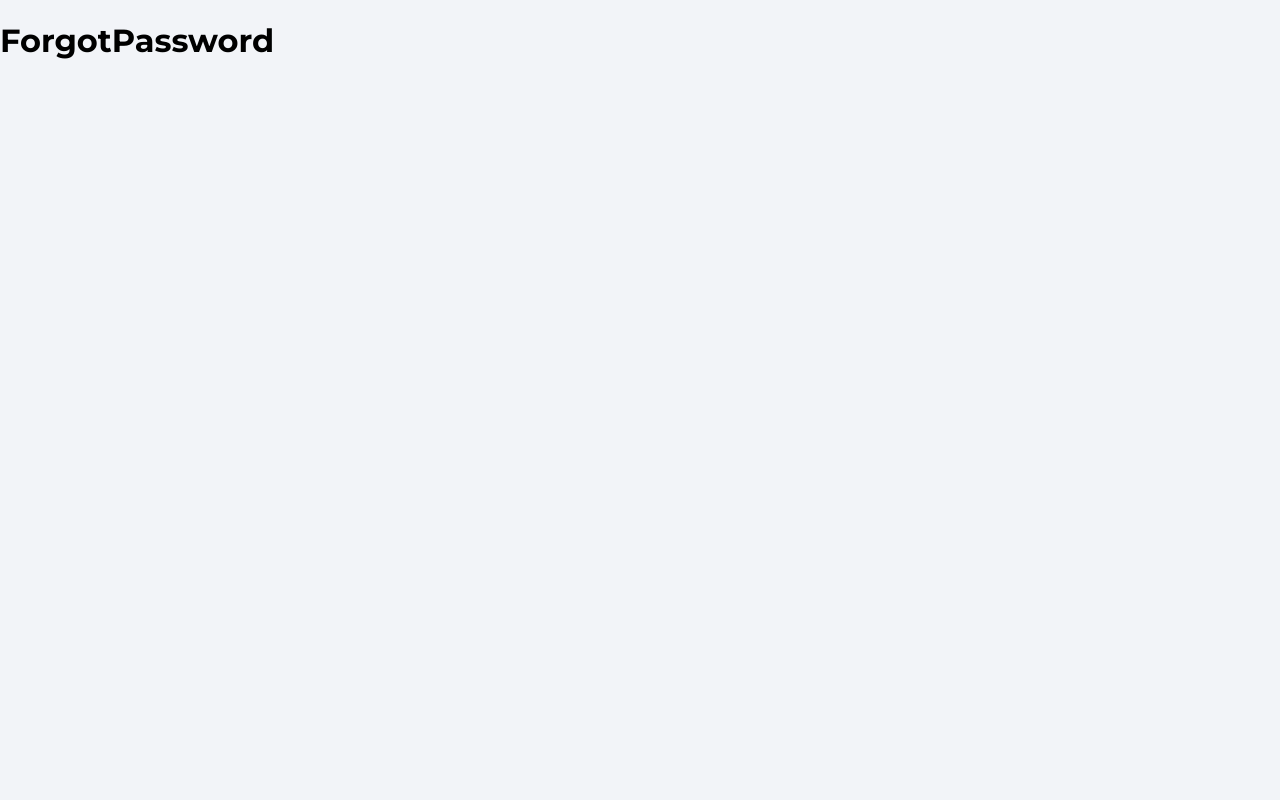
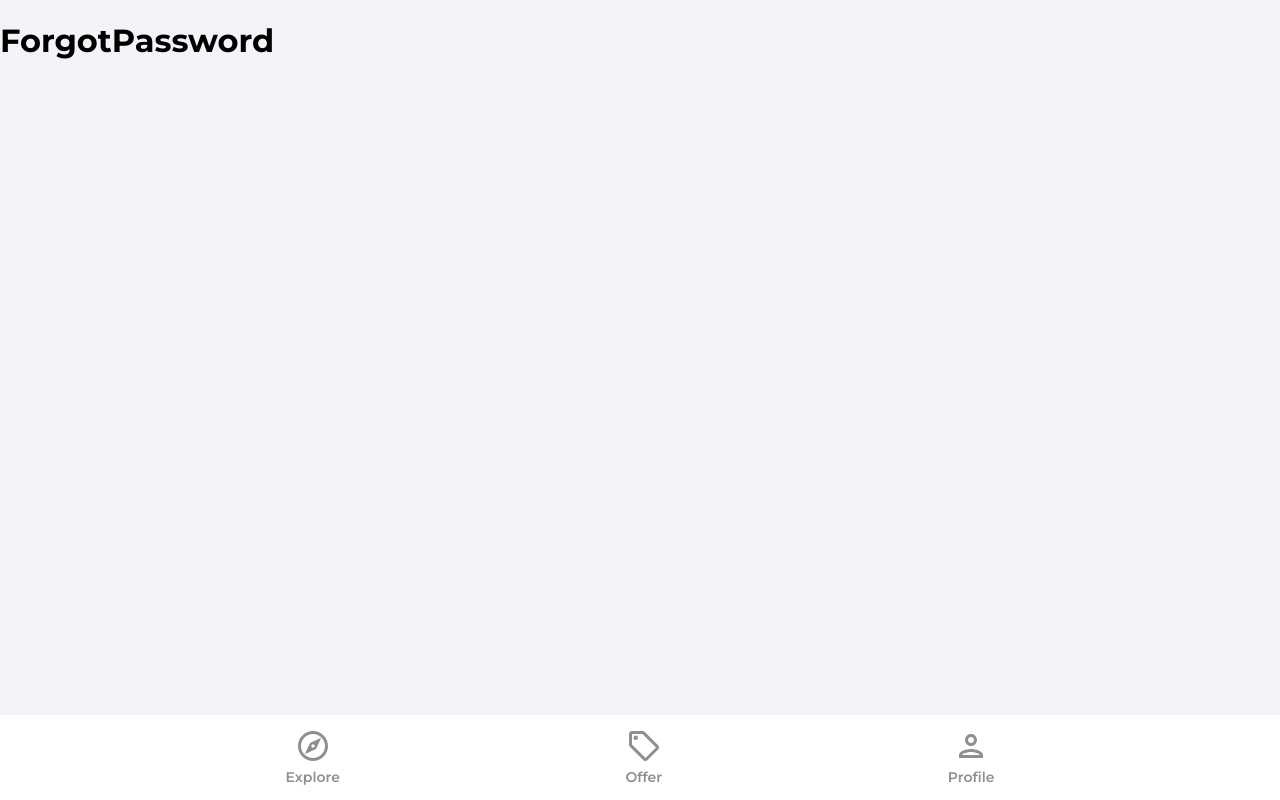
Before and after one commit to 4lexjandro/Housing-Marketplace, a React (Create React App) app: page /forgot-password in a window 1280 px wide. Built offline with nearby package versions, Linux system fonts and the light colour scheme.

Commit message:
skeleton complete of navbar at the bottom with routes operating, icons and lettering darken when clicked on as they go their route

```diff
--- a/src/App.js
+++ b/src/App.js
@@ -1,4 +1,5 @@
 import {BrowserRouter as Router, Routes, Route} from 'react-router-dom'
+import Navbar from './components/Navbar'
 import Explore from './pages/Explore'
 import Offers from './pages/Offers'
 import Profile from './pages/Profile'
@@ -19,7 +20,7 @@ function App() {
         <Route path='/sign-up' element={<SignUp />} />
         <Route path='/forgot-password' element={<ForgotPassword />} />
       </Routes>
-      {/*Navbar*/ }
+      <Navbar />
     </Router>
 
 
--- a/src/components/Navbar.jsx
+++ b/src/components/Navbar.jsx
@@ -1,13 +1,47 @@
 import {useNavigate, useLocation} from 'react-router-dom'
 import {ReactComponent as OfferIcon} from '../assets/svg/localOfferIcon.svg'
-import {ReactComponent as exploreIcon} from '../assets/svg/localexploreIcon.svg'
-import {ReactComponent as PersonOutlineIcon} from '../assets/svg/localPersonOutlineIcon.svg'
+import {ReactComponent as ExploreIcon} from '../assets/svg/exploreIcon.svg'
+import {ReactComponent as PersonOutlineIcon} from '../assets/svg/personOutlineIcon.svg'
 
 
 
 function Navbar() {
+
+    const navigate = useNavigate()
+    const location = useLocation()
+
+    const pathMatchRoute =(route) => {
+        if(route == location.pathname)
+        {
+            return true
+        }
+    }
+
+
+
+
+
   return (
-    <div>Navbar</div>
+
+    <footer className='navbar'>
+        <nav className='navbarNav'>
+            <ul className='navbarListItems'>
+                <li className='navbarListItem' onClick={() => navigate ('/')}>
+                    <ExploreIcon fill={pathMatchRoute('/') ? '#2c2c2c' : '#8f8f8f'} width='36px' height='36px' />
+                    <p className={pathMatchRoute('/') ? 'navbarListItemNameActive' : 'navbarListItemName'}>Explore</p>
+                    </li>
+                    <li className='navbarListItem' onClick={() => navigate ('/offers')}>
+                    <OfferIcon fill={pathMatchRoute('/offers') ? '#2c2c2c' : '#8f8f8f'} width='36px' height='36px' />
+                    <p className={pathMatchRoute('/offers') ? 'navbarListItemNameActive' : 'navbarListItemName'}>Offer</p>
+                    </li>
+                    <li className='navbarListItem' onClick={() => navigate ('/profile')}>
+                    <PersonOutlineIcon fill={pathMatchRoute('/profile') ? '#2c2c2c' : '#8f8f8f'} width='36px' height='36px' />
+                    <p className={pathMatchRoute('/profile') ? 'navbarListItemNameActive' : 'navbarListItemName'}>Profile</p>
+                    </li>
+            </ul>
+        </nav>
+
+    </footer>
   )
 }
 
```
